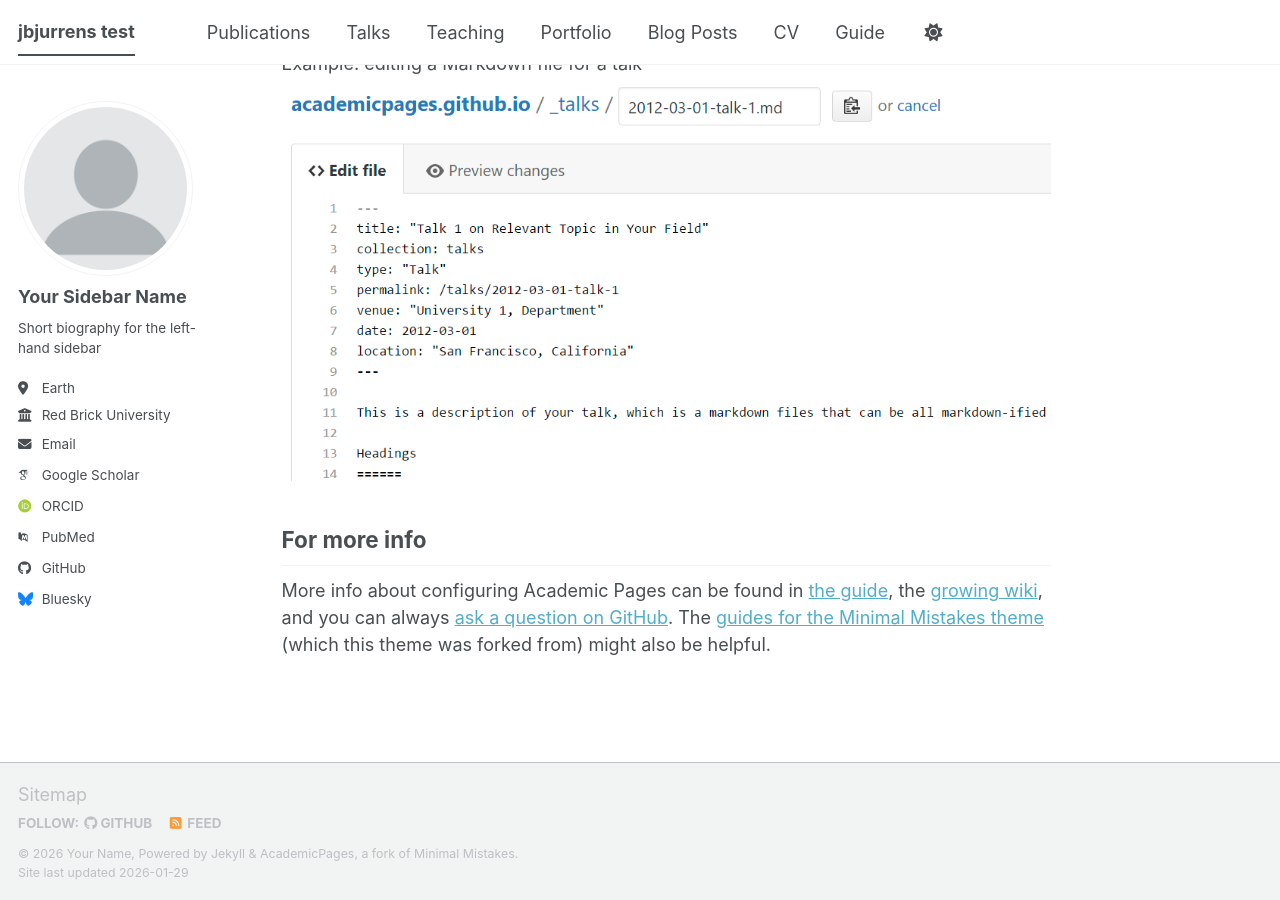
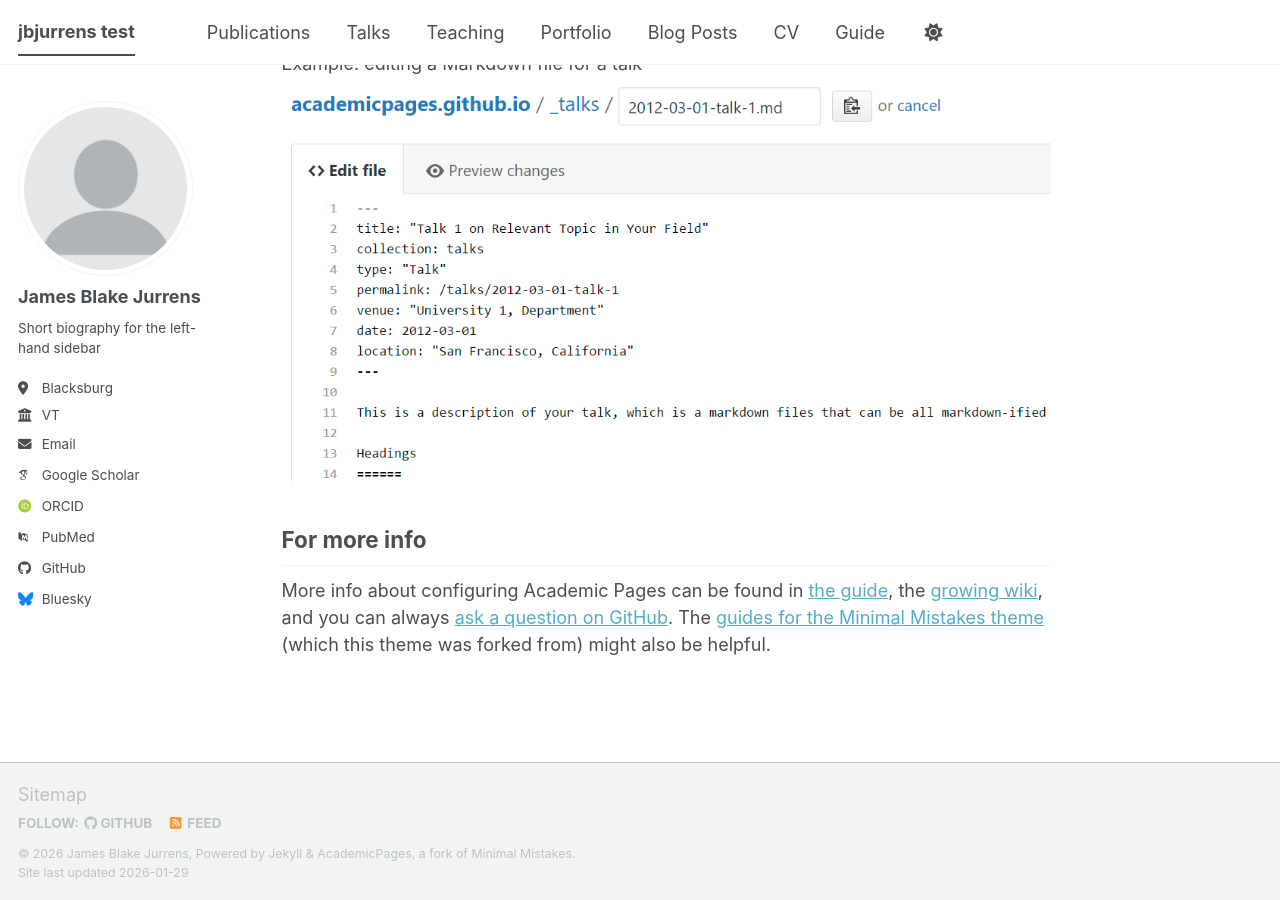
Before and after one commit to jbjurrens-gif/jbjurrens-gif.github.io, a Jekyll site: the page built from _pages/about.md, in a window 1280 px wide and 900 px high, scrolled down 2720 px. Built offline with Jekyll 4.4.1, drawn with Linux system fonts in a browser that asks for light colours; some web fonts are replaced; a script bundle is joined from its source files by our own code; library files that are not in the unit come from our copies.

Commit message:
Update _config.yml test2

```diff
--- a/_config.yml
+++ b/_config.yml
@@ -11,7 +11,7 @@ locale                   : "en-US"
 site_theme               : "default" # The available themes options are "default", "air", "sunrise", "mint", "dirt" and "contrast"
 title                    : "jbjurrens test"
 title_separator          : "-"
-name                     : &name "Your Name"
+name                     : &name "James Blake Jurrens"
 description              : &description "Your Name's academic portfolio"   # Update this with a general description of your site, this is the default if not overridden by a page
 url                      : https://academicpages.github.io # The base hostname & protocol for your site e.g. "https://[your GitHub username].github.io",
                                                            # or if you already have some other page hosted on Github then use "https://[your GitHub username].github.io/[Your Repo Name]"
@@ -24,11 +24,11 @@ repository               : "academicpages/academicpages.github.io"
 author:
   # Biographic information
   avatar           : "profile.png"
-  name             : "Your Sidebar Name"
+  name             : "James Blake Jurrens"
   pronouns         : # example: "she/her"
   bio              : "Short biography for the left-hand sidebar"
-  location         : "Earth"
-  employer         : "Red Brick University"
+  location         : "Blacksburg"
+  employer         : "VT"
   uri              : # URL
   email            : "none@example.org"
 
@@ -38,7 +38,7 @@ author:
   googlescholar    : "https://scholar.google.com/citations?user=PS_CX0AAAAAJ"
   inspire-hep      : # URL
   impactstory      : # URL
-  orcid            : "https://orcid.org/yourorcidurl"
+  orcid            : ""
   semantic         : # URL
   ssrn             : # URL
   pubmed           : "https://www.ncbi.nlm.nih.gov/pubmed/?term=john+snow"
```
